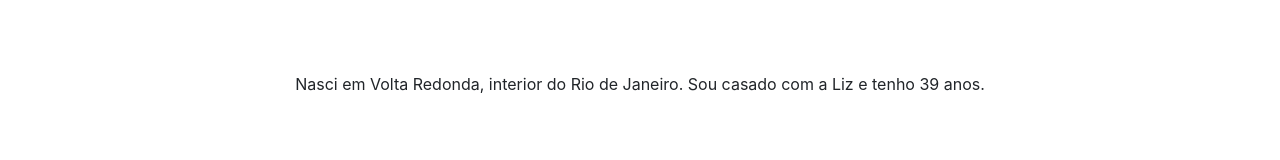
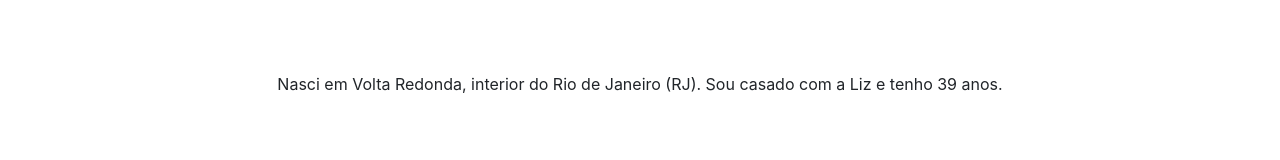
Before and after one commit to anthonielp/Cap4SiteComEstiloAtividade1, a plain HTML site: page index.html in a window 1280 px wide. Shown: the part 203-363 px from the top of the page. Drawn offline with Linux system fonts and the light colour scheme.

Commit message:
Incluindo abrev. do estado

```diff
--- a/index.html
+++ b/index.html
@@ -56,7 +56,7 @@
           </div>
         </div>
         <div class="col-lg-12 text-center">
-          <p>Nasci em Volta Redonda, interior do Rio de Janeiro. Sou casado com a Liz e tenho 39 anos.</p>
+          <p>Nasci em Volta Redonda, interior do Rio de Janeiro (RJ). Sou casado com a Liz e tenho 39 anos.</p>
         </div>
       </div>
     </section>
```
